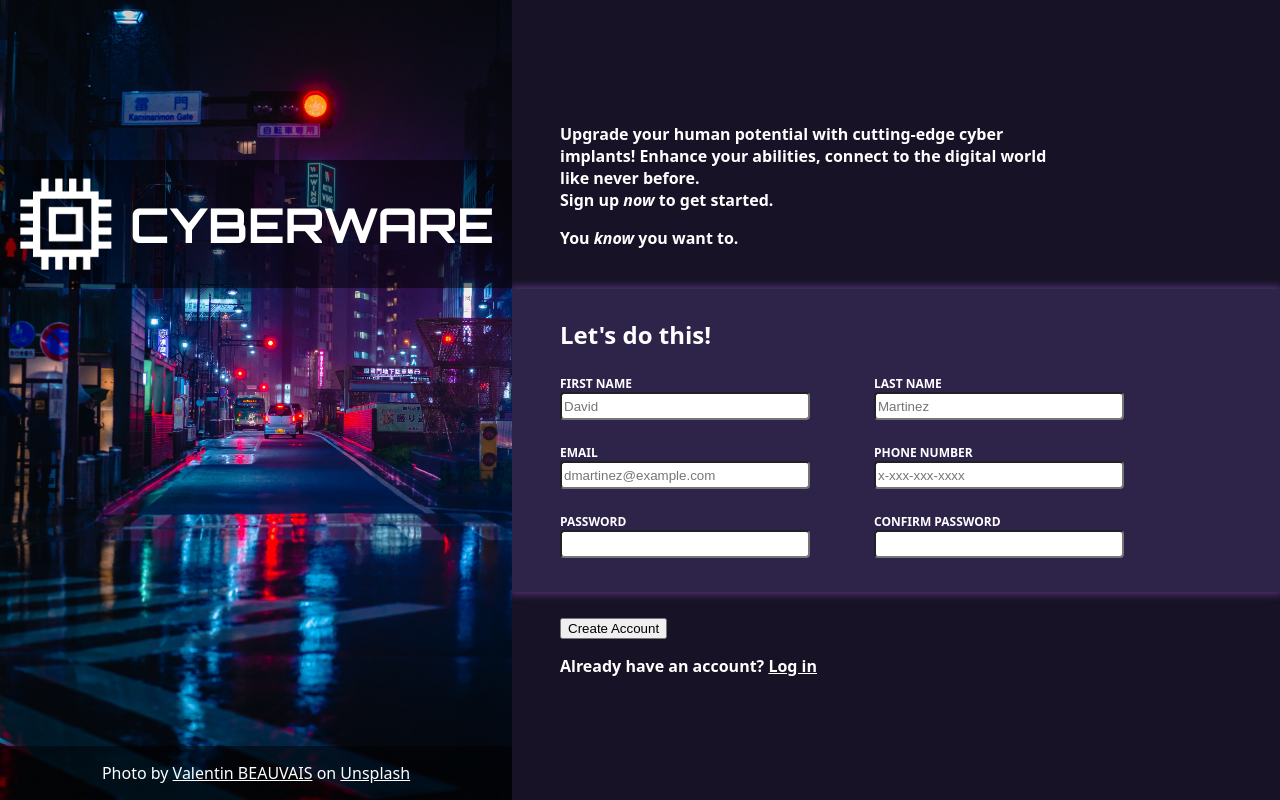
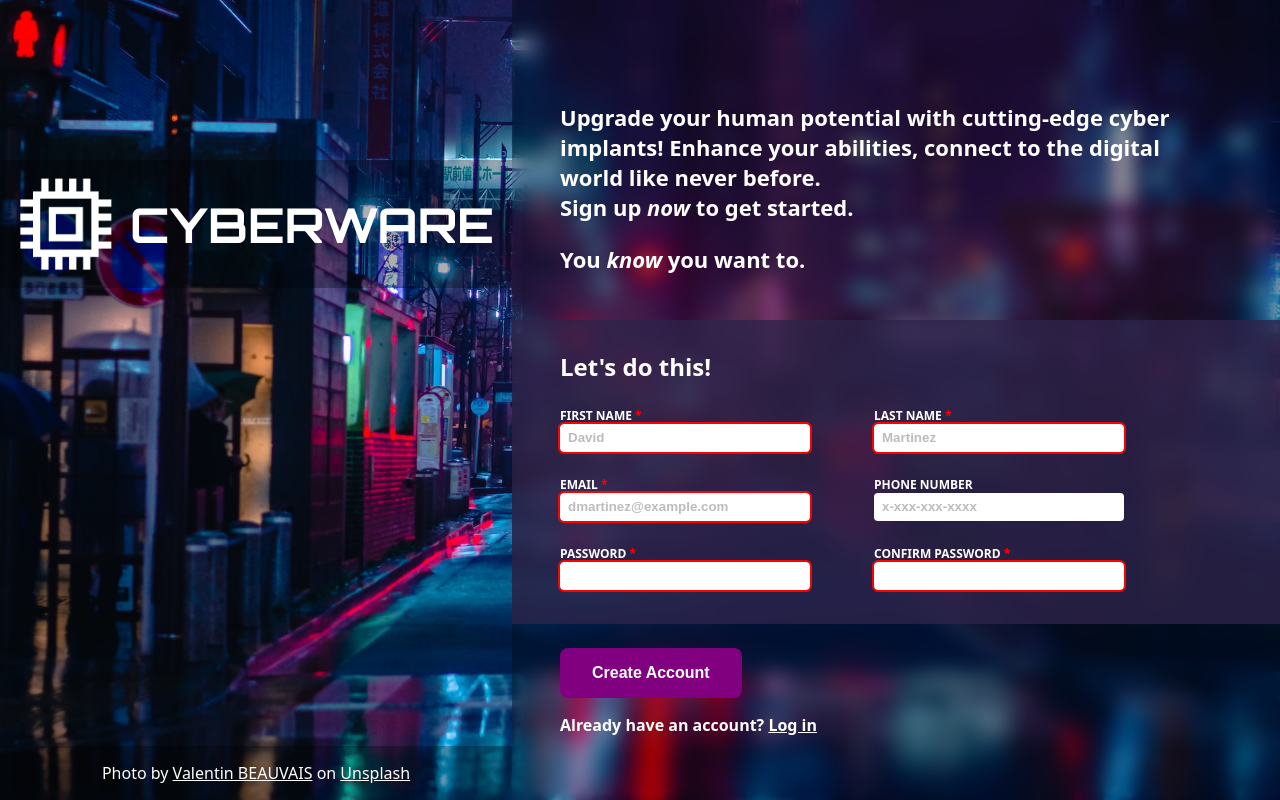
Before and after one commit to elik-dev/sign-up-form, a plain HTML site: page index.html in a window 1280 px wide. Drawn offline with Linux system fonts and the light colour scheme.

Commit message:
Add transparent background to right side of the page and styles to form pseudo classes

```diff
--- a/css/styles.css
+++ b/css/styles.css
@@ -14,6 +14,8 @@ body {
     font-family: var(--system-font-stack);
     display: flex;
     margin: 0;
+    background: center url(../img/cw-bg.jpg);
+    background-size: cover;
 }
 
 .left,
@@ -35,8 +37,6 @@ a:hover {
 /* left side styles */
 .left {
     width: 40%;
-    background: url(../img/cw-bg.jpg);
-    background-size: cover;
     position: relative;
     z-index: 1;
 }
@@ -76,20 +76,26 @@ footer {
 
 header,
 footer {
-    background-color: rgba(0, 0, 0, 0.5);
+    background-color: rgba(0, 0, 0, 0.3);
 }
 
 /* right side styles */
 .right {
     width: 60%;
-    justify-content: center;
+    justify-content: flex-start;
     gap: 24px;
-    background-color: #171225;
+    backdrop-filter: blur(10px);
+    background-color: rgba(0, 0, 0, 0.3);
     font-weight: bold;
 }
 
+.form-description {
+    margin-top: 10vh;
+}
+
 .form-description p {
-    max-width: 56ch;
+    max-width: 52ch;
+    font-size: 22px;
 }
 
 .form-description,
@@ -100,11 +106,10 @@ fieldset,
 
 fieldset {
     margin: 0;
-    background-color: #2e244a;
+    background-color: rgba(46, 36, 74, 0.8);
     border: none;
     position: relative;
     z-index: 0;
-    box-shadow: 0 0 8px 2px rgba(186, 107, 255, 0.4);
 }
 
 h2 {
@@ -130,4 +135,48 @@ h2 {
     height: 28px;
     width: 250px;
     border-radius: 4px;
+    border: none;
+    padding: 0 8px;
 }
+
+.row input::placeholder {
+    color: rgb(188, 188, 188);
+    font-weight: bold;
+}
+
+.form-submit button {
+    background-color: purple;
+    border: none;
+    padding: 16px 32px;
+    border-radius: 8px;
+    color: white;
+    font-weight: bold;
+    font-size: 16px;
+    transition: all 0.05s ease-in-out;
+}
+
+.form-submit button:hover {
+    background-color: white;
+    color: purple;
+}
+
+.form-submit button:active {
+    box-shadow: inset 0 0 5px black;
+}
+
+.row input:invalid {
+    outline: solid 2px red;
+}
+
+.row input.not-matching {
+    outline: solid 2px red;
+}
+
+.row input:focus {
+    outline: 2px solid rgb(255, 0, 255);
+}
+
+label:not([for='user-phone'])::after {
+    content: " *";
+    color: red;
+}
```
